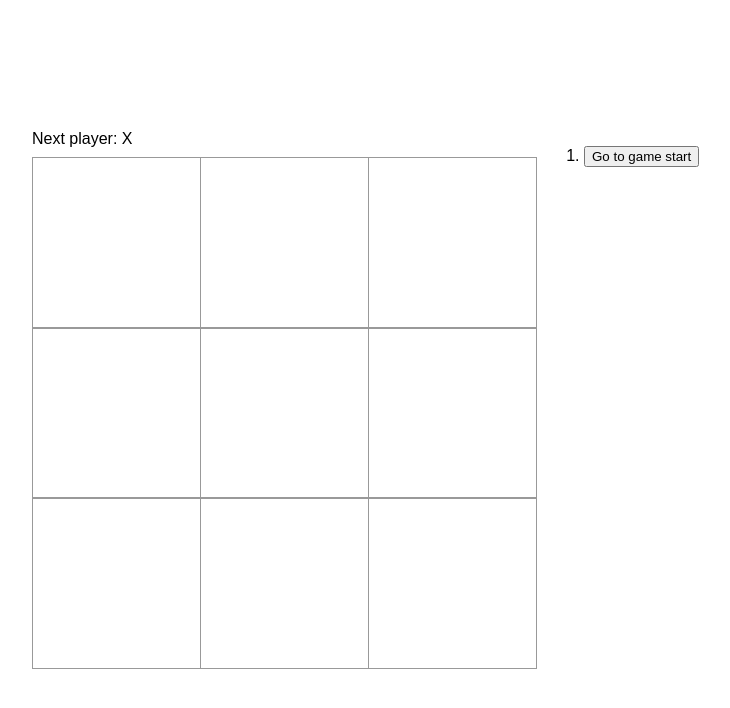
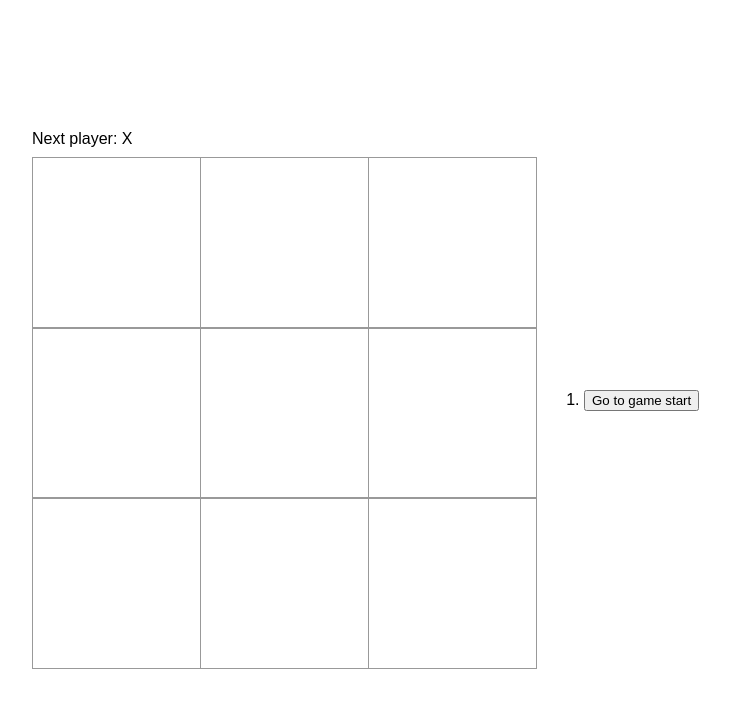
Before and after one commit to ericcorona1/ljg0t8, a React (Create React App) app in the folder src/: page / in a window 1280 px wide. Shown: the top 708 px of the page, without its empty margins (0-730 px from the left). Built offline with nearby package versions, Linux system fonts and the light colour scheme.

Commit message:
landscape orientation

```diff
--- a/src/styles.css
+++ b/src/styles.css
@@ -111,11 +111,15 @@ body {
 .status {
   margin-bottom: 10px;
 }
+
 .game {
   display: flex;
-  flex-direction: row;
+  flex-direction: column;
+  align-items: center;
 }
 
-/* .game-info {
-  margin-left: 20px;
-} */
+@media screen and (orientation: landscape) {
+  .game {
+    flex-direction: row;
+  }
+}
```
